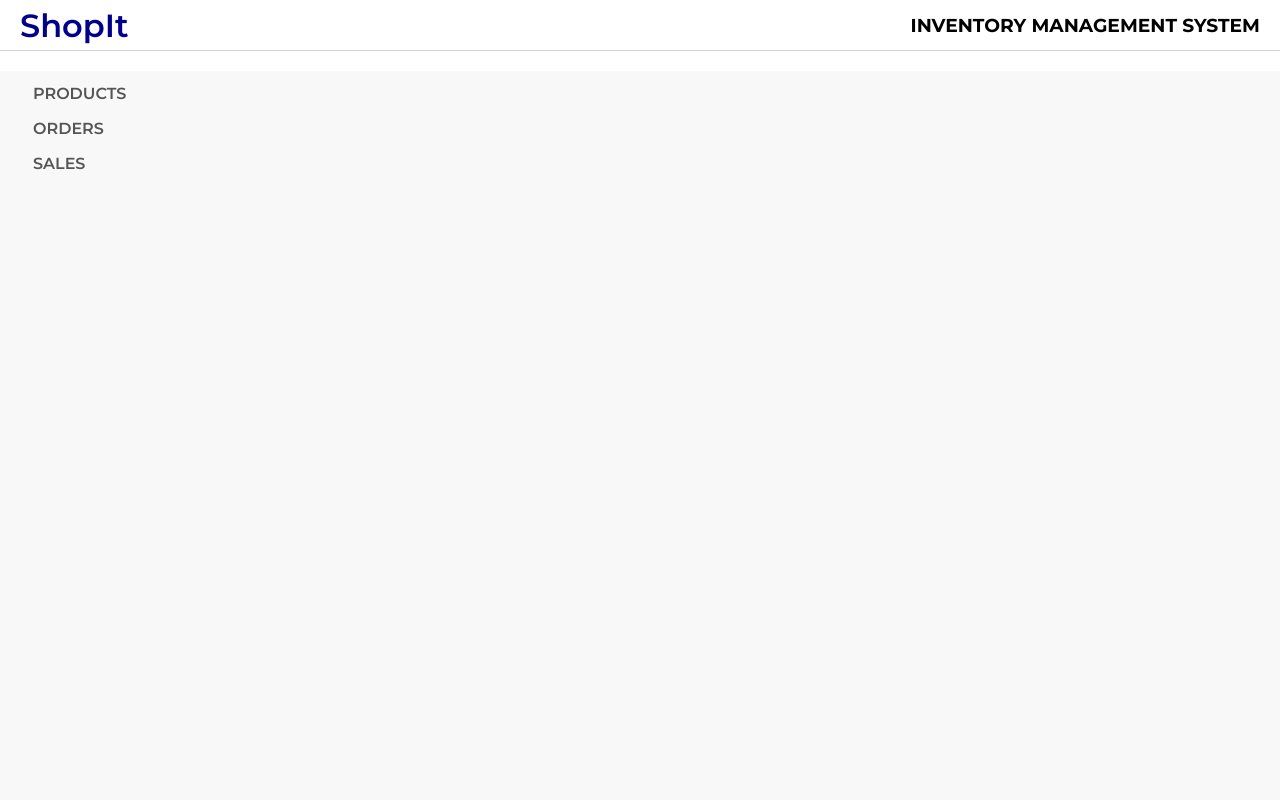
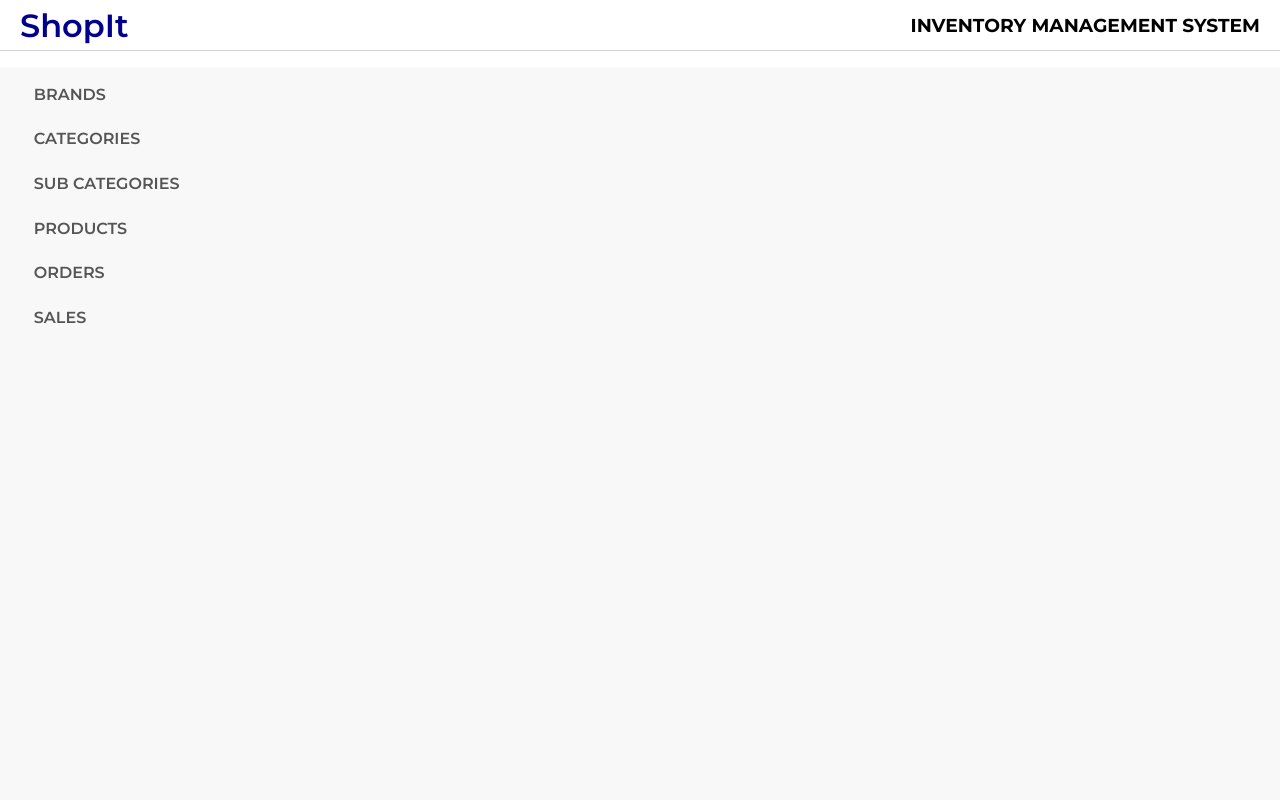
Before and after one commit to Amith-mw/shop-stock-management, a React (Create React App) app in the folder frontend/: page /products in a window 1280 px wide. Shown: the top 800 px of the page. Built offline with nearby package versions, Linux system fonts and the light colour scheme; no server answers.

Commit message:
added - sidebar component

```diff
--- a/frontend/src/components/sidebar/Sidebar.css
+++ b/frontend/src/components/sidebar/Sidebar.css
@@ -7,7 +7,7 @@
 }
 
 .sidebarWrapper {
-  margin: 20px;
+  margin: 1rem;
   color: #555;
   font-weight: 600;
 }
@@ -18,7 +18,7 @@
 }
 
 .sidebarListItem {
-  padding: 0.5rem;
+  padding: 0.8rem;
   cursor: pointer;
 }
 
--- a/frontend/src/components/sidebar/Sidebar.jsx
+++ b/frontend/src/components/sidebar/Sidebar.jsx
@@ -9,6 +9,18 @@ function Sidebar() {
         <div className="sidebarMenu">
           {/* <div className="sidebarTitle">Dashboard</div> */}
           <ul className="sidebarList">
+            <li className="sidebarListItem">
+              <Link to={"/brands"}>BRANDS</Link>
+            </li>
+
+            <li className="sidebarListItem">
+              <Link to={"/categories"}>CATEGORIES</Link>
+            </li>
+
+            <li className="sidebarListItem">
+              <Link to={"/subcategories"}>SUB CATEGORIES</Link>
+            </li>
+
             <li className="sidebarListItem">
               <Link to={"/products"}>PRODUCTS</Link>
             </li>
```
